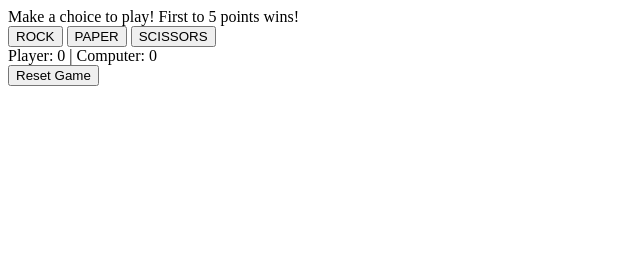
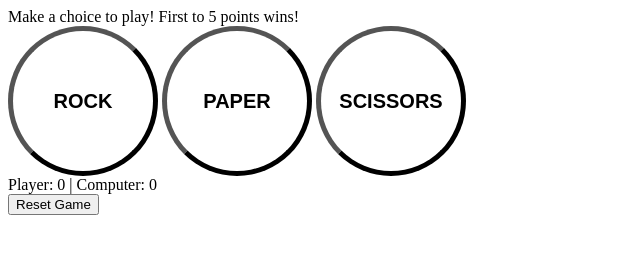
Before and after one commit to JakeDam/rock-paper-scissors, a plain HTML site: page index.html in a window 1280 px wide. Shown: the whole page, without its empty margins (0-640 px from the left). Drawn offline with Linux system fonts and the light colour scheme.

Commit message:
added styling to buttons

```diff
--- a/index.html
+++ b/index.html
@@ -3,6 +3,7 @@
     <head>
         <meta charset="UTF-8">
         <title>Rock, Paper, Scissors</title>
+        <link rel="stylesheet" href="styles.css">
     </head>
     <body>
         <div id="results">
--- a/styles.css
+++ b/styles.css
@@ -0,0 +1,12 @@
+.btn {
+    height: 150px;
+    width: 150px;
+    outline: none;
+    border-radius: 50%;
+    border-color: black;
+    background-color: white;
+    border-width: 5px;
+    font-family: Arial, Helvetica, sans-serif;
+    font-size: 20px;
+    font-weight: bold;
+}
```
